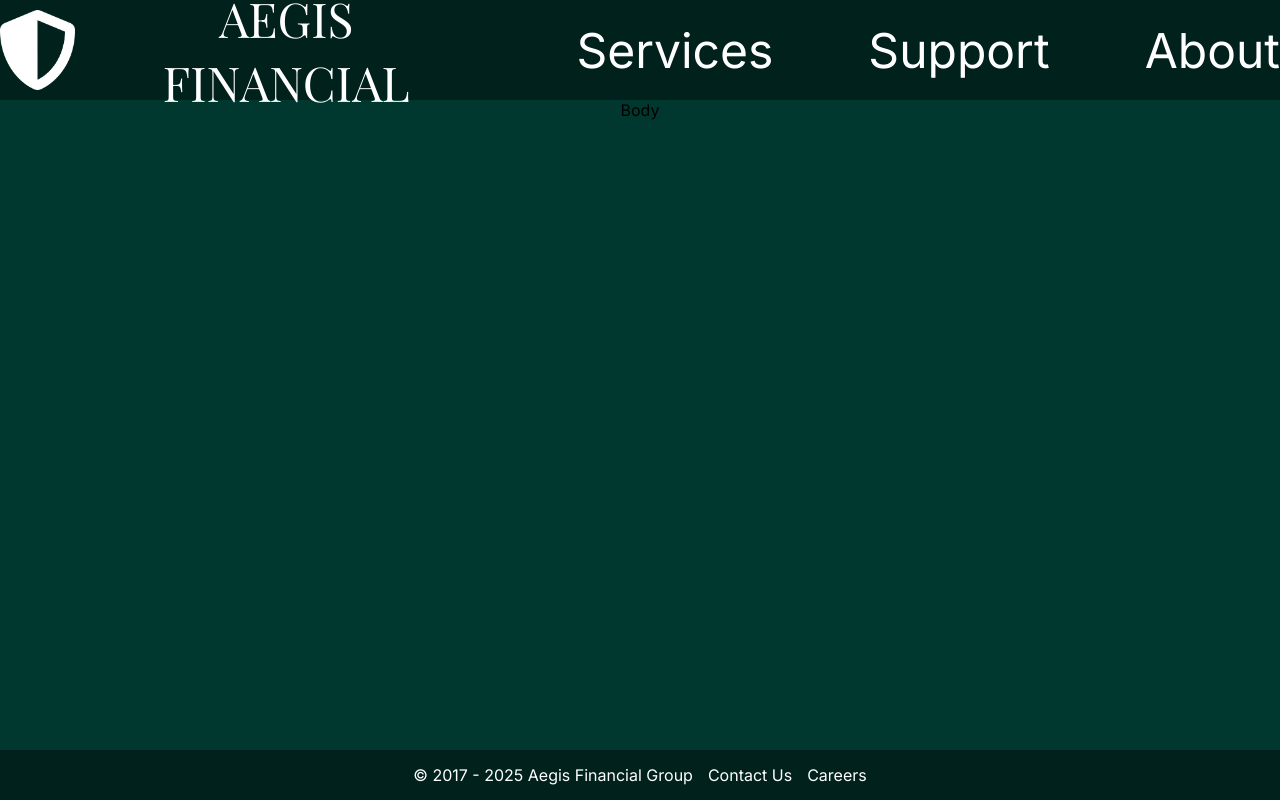
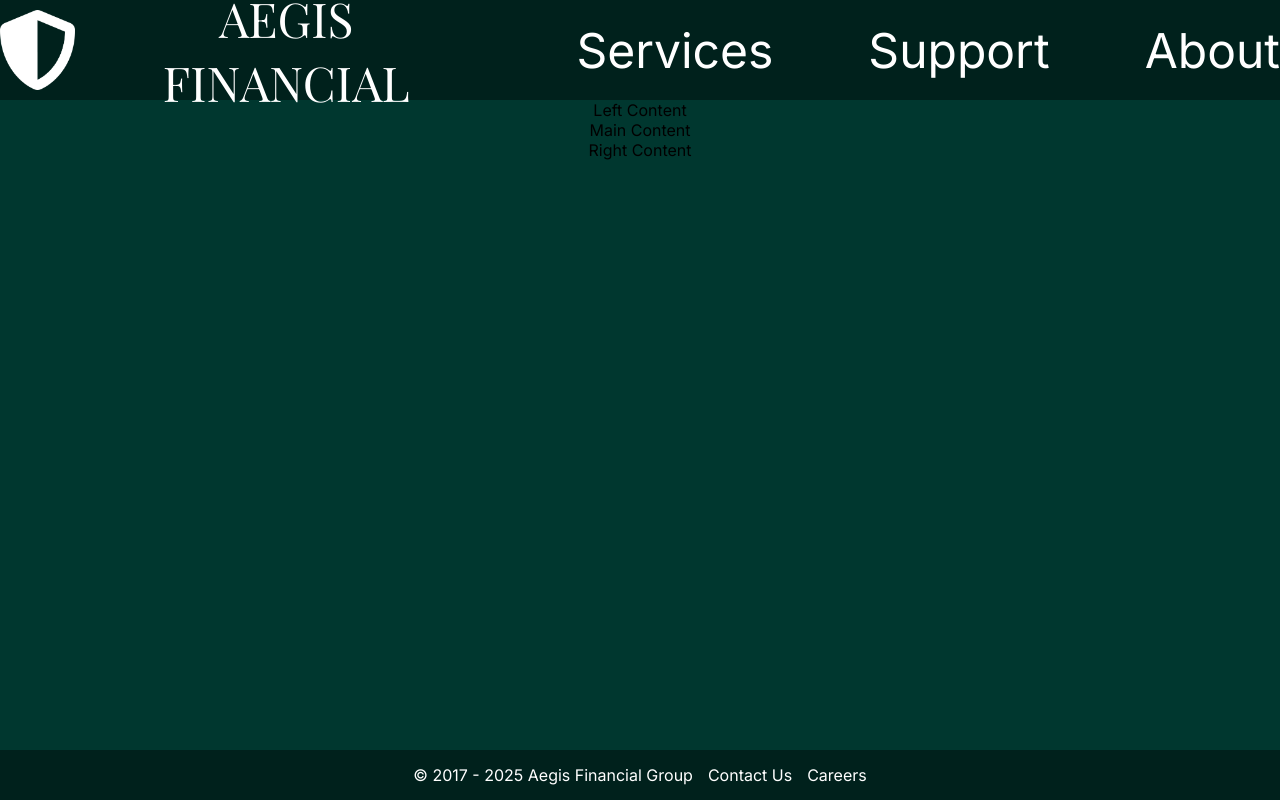
Before and after one commit to Kalebur/aegis-financial, a React (Create React App) app: page / in a window 1280 px wide. Built offline with nearby package versions, Linux system fonts and the light colour scheme; no server answers; a web font is replaced by a local one.

Commit message:
Create a placeholder Home page and fetch location data on load

```diff
--- a/src/App.css
+++ b/src/App.css
@@ -30,6 +30,10 @@ body {
 a {
   color: #fff;
   text-decoration: none;
+}
+
+main {
+  min-height: calc(100vh - 150px);
 }
 
 .App {
--- a/src/App.js
+++ b/src/App.js
@@ -1,13 +1,13 @@
 import "./App.css";
 import { Header } from "./components/Header/Header.jsx";
-import { MainPH } from "./components/MainPlaceholder/MainPH.jsx";
+import { Home } from "./pages/Home.jsx";
 import { Footer } from "./components/Footer/Footer.jsx";
 
 function App() {
   return (
     <div className="App">
       <Header />
-      <MainPH />
+      <Home />
       <Footer />
     </div>
   );
--- /dev/null
+++ b/src/pages/Home.jsx
@@ -0,0 +1,23 @@
+import { useState, useEffect } from "react";
+
+export const Home = () => {
+  const [location, setLocation] = useState(null);
+
+  useEffect(() => {
+    async function fetchLocation() {
+      const response = await fetch("http://ip-api.com/json/");
+      const data = await response.json();
+      setLocation(data);
+    }
+
+    fetchLocation();
+  }, []);
+
+  return (
+    <main>
+      <section className="left-bar">Left Content</section>
+      <section className="main-content">Main Content</section>
+      <section className="right-bar">Right Content</section>
+    </main>
+  );
+};
```
